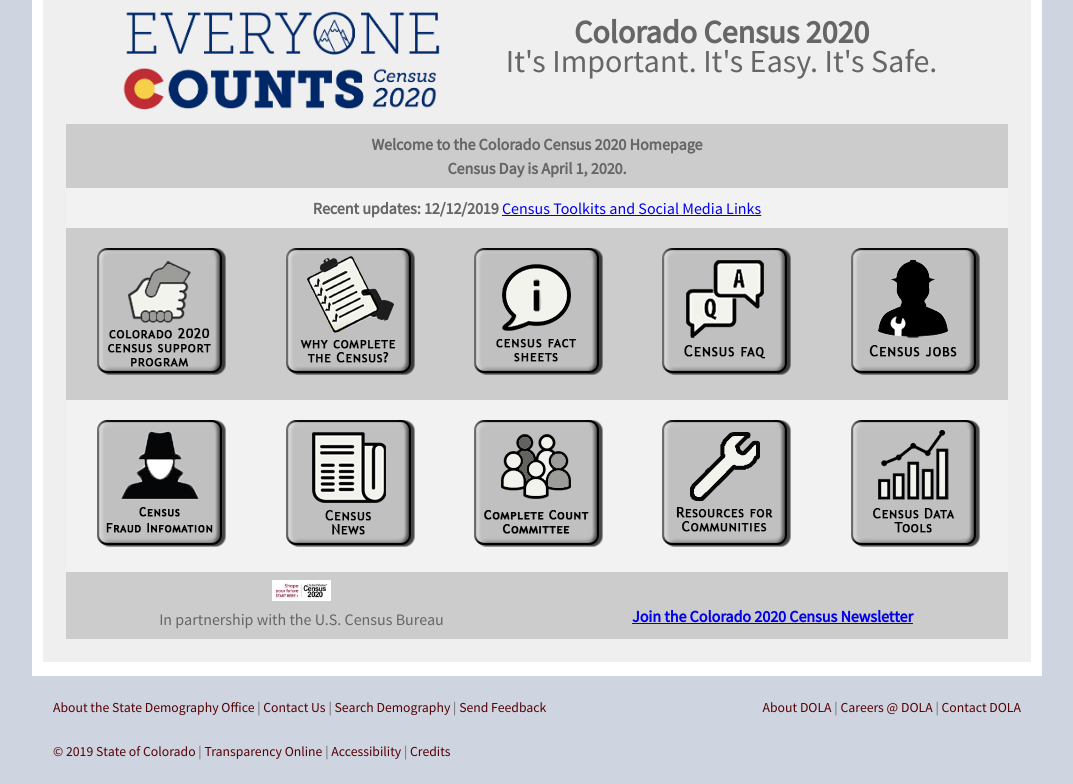
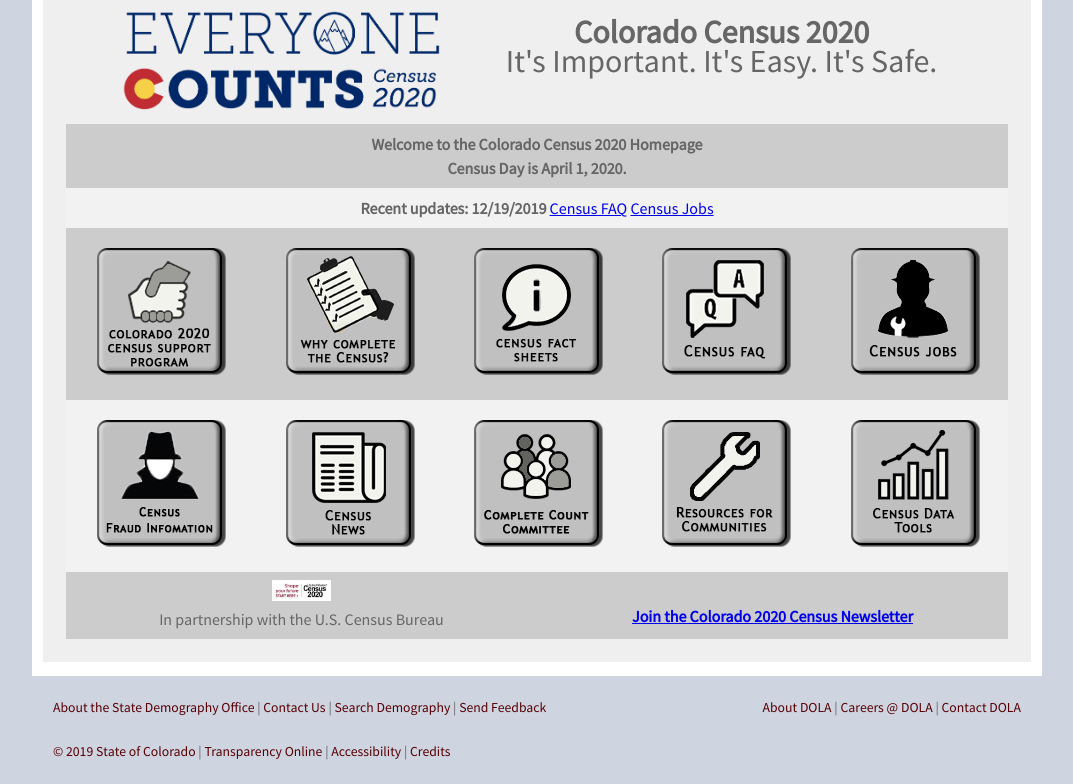
Before and after one commit to TBleess/Website_New, a Jekyll site: the page built from pages/5_CensusACS/census_2020_main.html, in a window 1280 px wide. Shown: the part 990-1774 px from the top of the page, without its empty margins (103-1176 px from the left). Built offline with Jekyll 4.4.1, drawn with Linux system fonts in a browser that asks for light colours.

Commit message:
Update census_2020_main.html

```diff
--- a/pages/5_CensusACS/census_2020_main.html
+++ b/pages/5_CensusACS/census_2020_main.html
@@ -101,7 +101,8 @@
 		<tr>
 		<td align="left" colspan="5" >
 			<b>Recent updates:</b>
-			<b>12/12/2019</b> <a href="https://demography.dola.colorado.gov/census-acs/2020-resources/">Census Toolkits and Social Media Links</a>
+			<b>12/19/2019</b> <a href="https://demography.dola.colorado.gov/census-acs/2020-faq/">Census FAQ</a>
+			<a href="https://demography.dola.colorado.gov/census-acs/2020-census-jobs/">Census Jobs</a>
 		</td>
                 </tr>
 		<tr>
```
